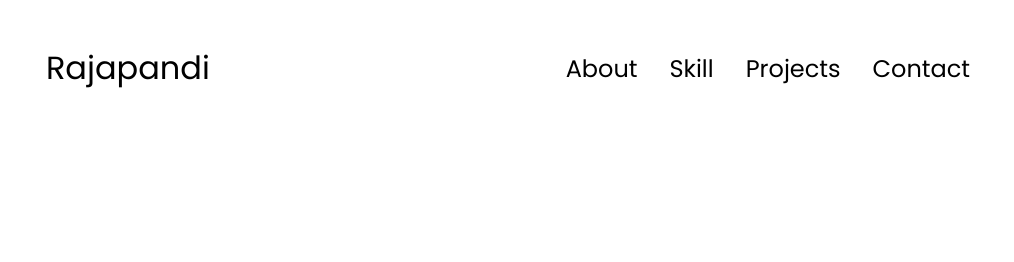
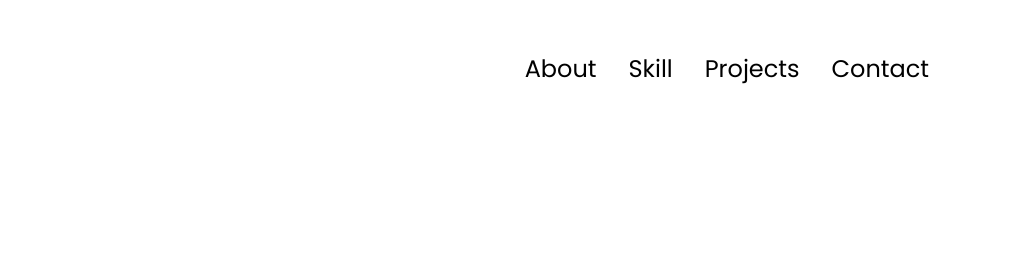
Before and after one commit to RajapandiAnand/Html-css-js-Portfolio, a plain HTML site: page index.html in a window 1280 px wide. Shown: the top 262 px of the page, without its empty margins (132-1146 px from the left). Drawn offline with Linux system fonts and the light colour scheme.

Commit message:
Update index.html

```diff
--- a/index.html
+++ b/index.html
@@ -10,7 +10,7 @@
   </head>
   <body>
     <nav id="desktop-nav">
-      <div class="logo">Rajapandi</div>
+      <div class="logo"></div>
       <div>
         <ul class="nav-links">
           <li><a href="#about">About</a></li>
@@ -21,7 +21,7 @@
       </div>
     </nav>
     <nav id="hamburger-nav">
-      <div class="logo">Rajapandi</div>
+      <div class="logo"></div>
       <div class="hamburger-menu">
         <div class="hamburger-icon" onclick="toggleMenu()">
           <span></span>
```
